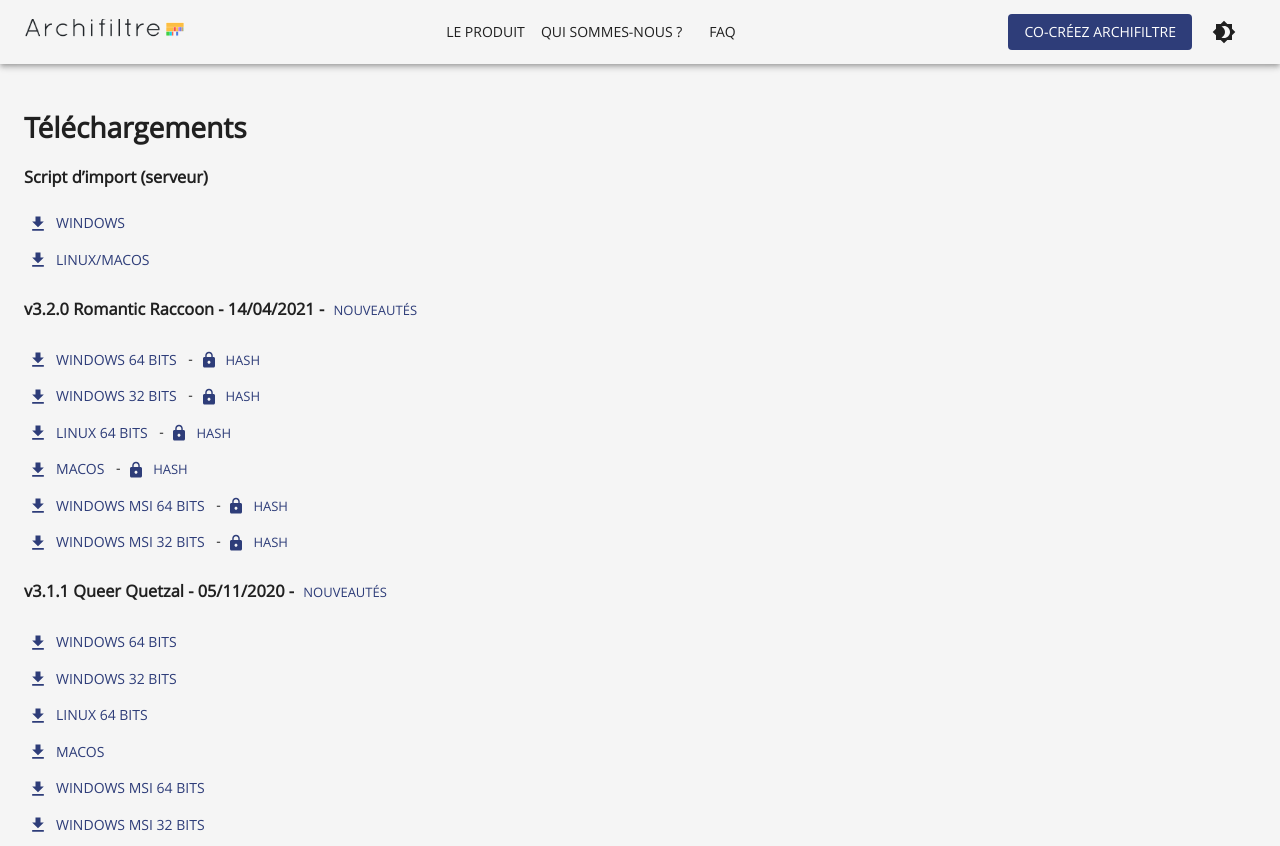
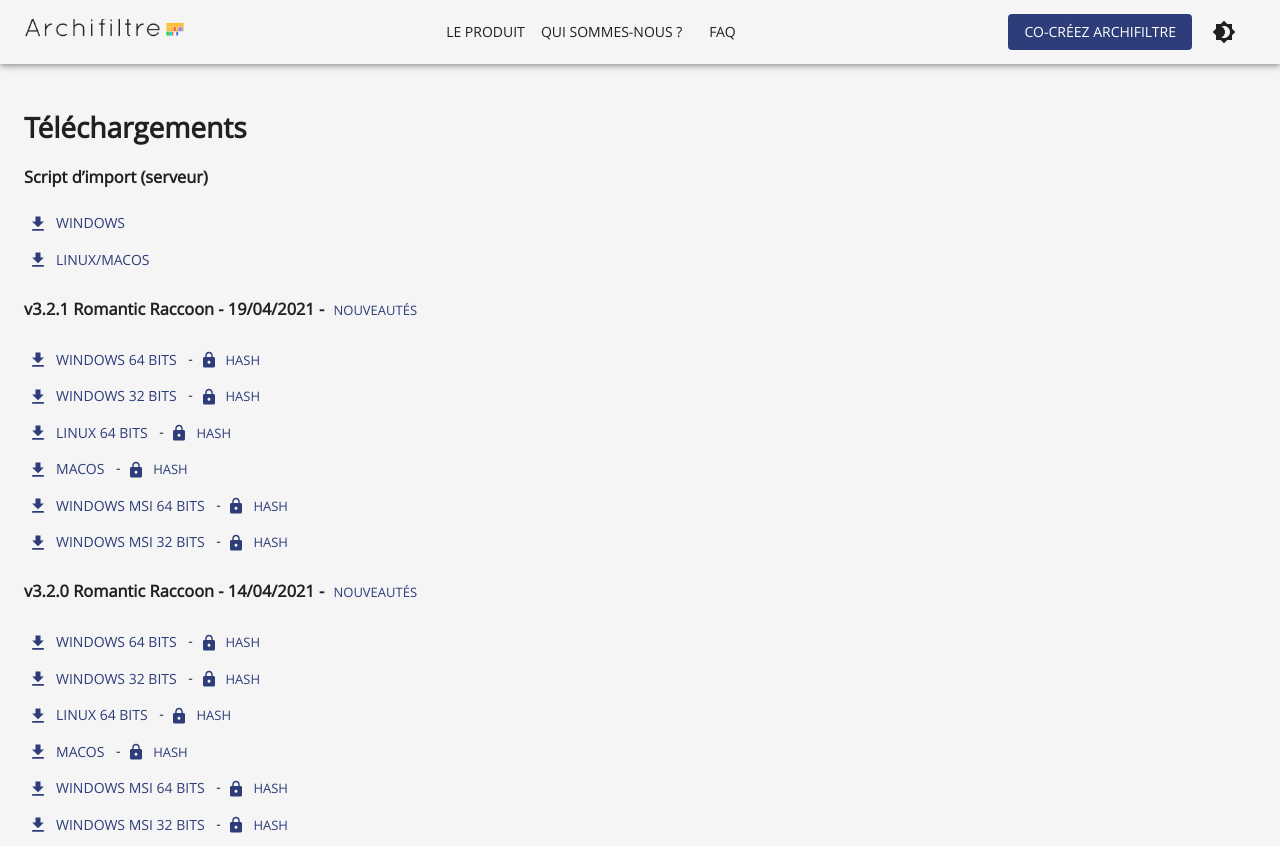
Before and after one commit to SocialGouv/archifiltre-site, a Gatsby site: page /telechargements in a window 1280 px wide. Shown: the top 846 px of the page. Built offline with nearby package versions, Linux system fonts and the light colour scheme; Gatsby itself is replaced by a stand-in of ours.

Commit message:
feat(version): add v3.2.1 (#171)

```diff
--- a/src/display-data/versions.ts
+++ b/src/display-data/versions.ts
@@ -1,6 +1,55 @@
 import { OS } from "../utils/os-util";
 
 export default [
+  {
+    date: "19/04/2021",
+    name: "Romantic Raccoon",
+    number: "3.2.1",
+    platforms: [
+      {
+        hashUrl:
+          "https://github.com/SocialGouv/archifiltre/releases/download/v3.2.1/archifiltre-win64.sha512",
+        id: OS.WIN64,
+        url:
+          "https://github.com/SocialGouv/archifiltre/releases/download/v3.2.1/archifiltre-3.2.1.exe",
+      },
+      {
+        hashUrl:
+          "https://github.com/SocialGouv/archifiltre/releases/download/v3.2.1/archifiltre-win32.sha512",
+        id: OS.WIN32,
+        url:
+          "https://github.com/SocialGouv/archifiltre/releases/download/v3.2.1/archifiltre-3.2.1-32bit.exe",
+      },
+      {
+        hashUrl:
+          "https://github.com/SocialGouv/archifiltre/releases/download/v3.2.1/archifiltre-linux.sha512",
+        id: OS.LINUX,
+        url:
+          "https://github.com/SocialGouv/archifiltre/releases/download/v3.2.1/archifiltre-3.2.1.AppImage",
+      },
+      {
+        hashUrl:
+          "https://github.com/SocialGouv/archifiltre/releases/download/v3.2.1/archifiltre-mac.sha512",
+        id: OS.MAC,
+        url:
+          "https://github.com/SocialGouv/archifiltre/releases/download/v3.2.1/archifiltre-3.2.1.dmg",
+      },
+      {
+        hashUrl:
+          "https://github.com/SocialGouv/archifiltre/releases/download/v3.2.1/archifiltre-win64-msi.sha512",
+        id: OS.MSI64,
+        url:
+          "https://github.com/SocialGouv/archifiltre/releases/download/v3.2.1/archifiltre-3.2.1.msi",
+      },
+      {
+        hashUrl:
+          "https://github.com/SocialGouv/archifiltre/releases/download/v3.2.1/archifiltre-win32-msi.sha512",
+        id: OS.MSI32,
+        url:
+          "https://github.com/SocialGouv/archifiltre/releases/download/v3.2.1/archifiltre-3.2.1-32bit.msi",
+      },
+    ],
+  },
   {
     date: "14/04/2021",
     name: "Romantic Raccoon",
--- a/src/pages/produit.mdx
+++ b/src/pages/produit.mdx
@@ -65,6 +65,10 @@ import PresentationVideo from "../components/presentation-video";
         Nouveautés
     </Typography>
 </Box>
+
+## v3.2.1 Romantic Raccoon - 19/04/2021 {#321}
+
+Cette version est un patch qui corrige un bug empêchant la lecture de JSON sur la version 3.2.0.
 
 ## v3.2.0 Romantic Raccoon - 14/04/2021 {#320}
 
--- a/static/api-version.json
+++ b/static/api-version.json
@@ -1 +1 @@
-{ "lastVersion": "3.2.0" }
+{ "lastVersion": "3.2.1" }
```
